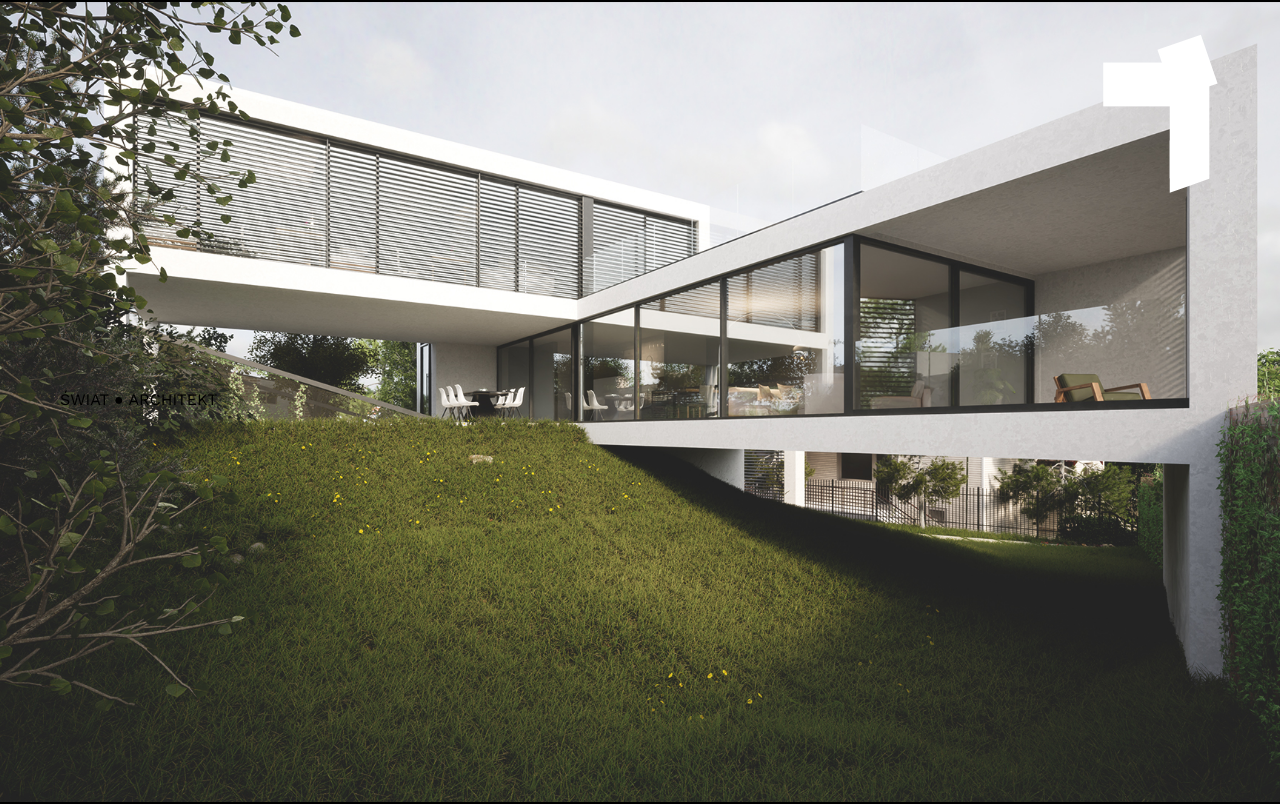
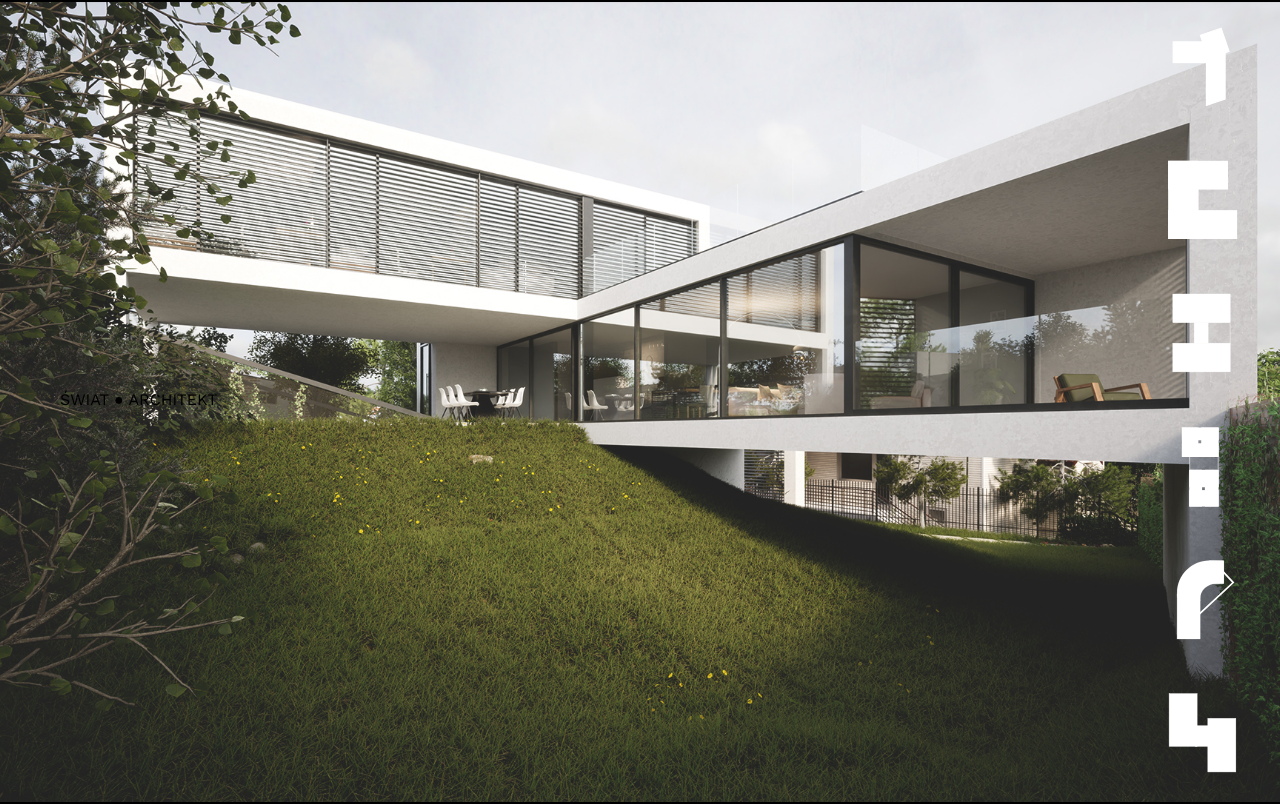
Before and after one commit to helo1313/MichalSwiatPage, a React (Create React App) app: page / in a window 1280 px wide. Shown: the top 804 px of the page. Built offline with nearby package versions, Linux system fonts and the light colour scheme; grey boxes are pictures that could not be loaded.

Commit message:
added projects list panel

```diff
--- a/src/App.js
+++ b/src/App.js
@@ -8,6 +8,7 @@ import Logo from "./Components/Logo/Logo";
 import Introduction from "./Components/Introduction/Introduction";
 import Project from "./Components/Project/Project";
 import About from "./Components/About/About";
+import ProjectList from "./Components/Project/ProjectList";
 
 function App() {
   const [aboutPageActive, setAboutPageActive] = useState(false);
@@ -121,6 +122,7 @@ function App() {
           closeDescriptionPage={closeDescriptionPage}
         ></Project>
       ))}
+      {!isMobile && <ProjectList />}
     </div>
   );
 }
--- a/src/Components/Project/Project.js
+++ b/src/Components/Project/Project.js
@@ -27,6 +27,7 @@ const Project = (props) => {
         data={props.data}
       />
       <img className={styles.image} src={props.data.image} alt="House" />
+      {isMobile && (
         <img
           className={styles.map}
           src={props.data.map}
@@ -34,6 +35,7 @@ const Project = (props) => {
           onMouseOver={showDescription}
           onMouseOut={hideDescription}
         />
+      )}
     </div>
   );
 };
--- /dev/null
+++ b/src/Components/Project/ProjectList.js
@@ -0,0 +1,15 @@
+import projectsData from "../../Data/projects-data.json";
+
+import styles from "./ProjectList.module.scss";
+
+const ProjectList = () => {
+  return (
+    <div className={styles.projectList}>
+      {projectsData.map((project) => (
+        <img src={project.map} className={`${styles.map}`} alt="house map" />
+      ))}
+    </div>
+  );
+};
+
+export default ProjectList;
--- /dev/null
+++ b/src/Components/Project/ProjectList.module.scss
@@ -0,0 +1,23 @@
+.projectList {
+    position: fixed;
+    height: 100vh;
+    width: 30vw;
+    top:0;
+    right: 3%;
+    display: flex;
+    flex-direction: column;
+    align-items: flex-end;
+    justify-content: space-around;
+}
+
+.map {
+    height: 10%;
+}
+
+.black {
+    filter: brightness(0) saturate(100%);
+}
+
+.highlighted {
+    filter: brightness(0) saturate(100%) invert(97%) sepia(23%) saturate(3483%) hue-rotate(329deg) brightness(88%) contrast(93%);
+}
```
Lines whose indentation alone changed are shown as unchanged.
